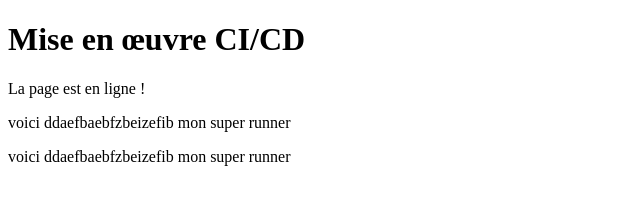
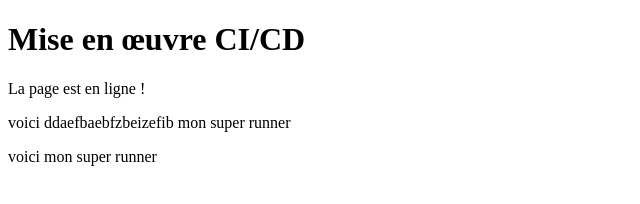
Before and after one commit to Patate3000/DEVOPS-Projet, a plain HTML site: page index.html in a window 1280 px wide. Shown: the whole page, without its empty margins (0-640 px from the left). Drawn offline with Linux system fonts and the light colour scheme.

Commit message:
zfzefzef

```diff
--- a/index.html
+++ b/index.html
@@ -5,7 +5,7 @@
 <h1>Mise en œuvre CI/CD </h1>
 <p>La page est en ligne !</p>
 <p>voici ddaefbaebfzbeizefib mon super runner</p>
-<p>voici ddaefbaebfzbeizefib mon super runner</p>
+<p>voici mon super runner</p>
 
 </body>
 </html>
```
